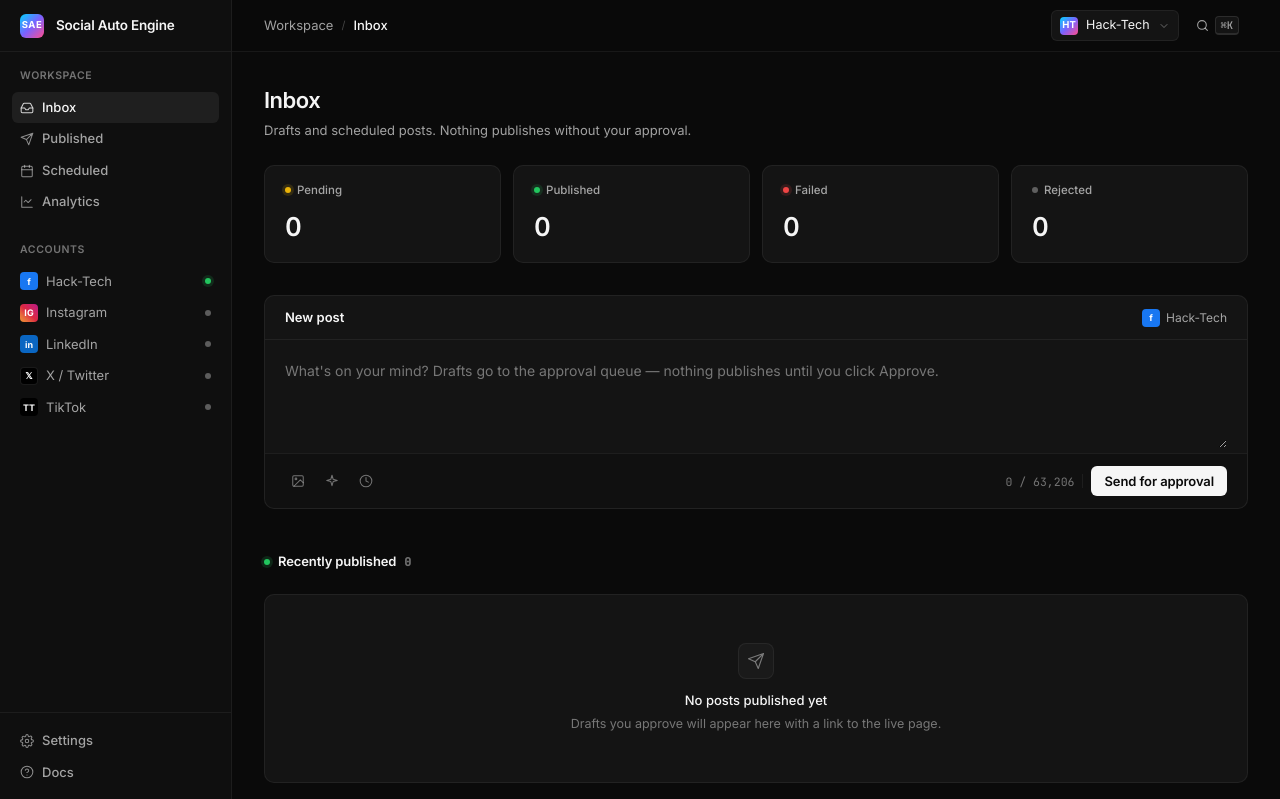
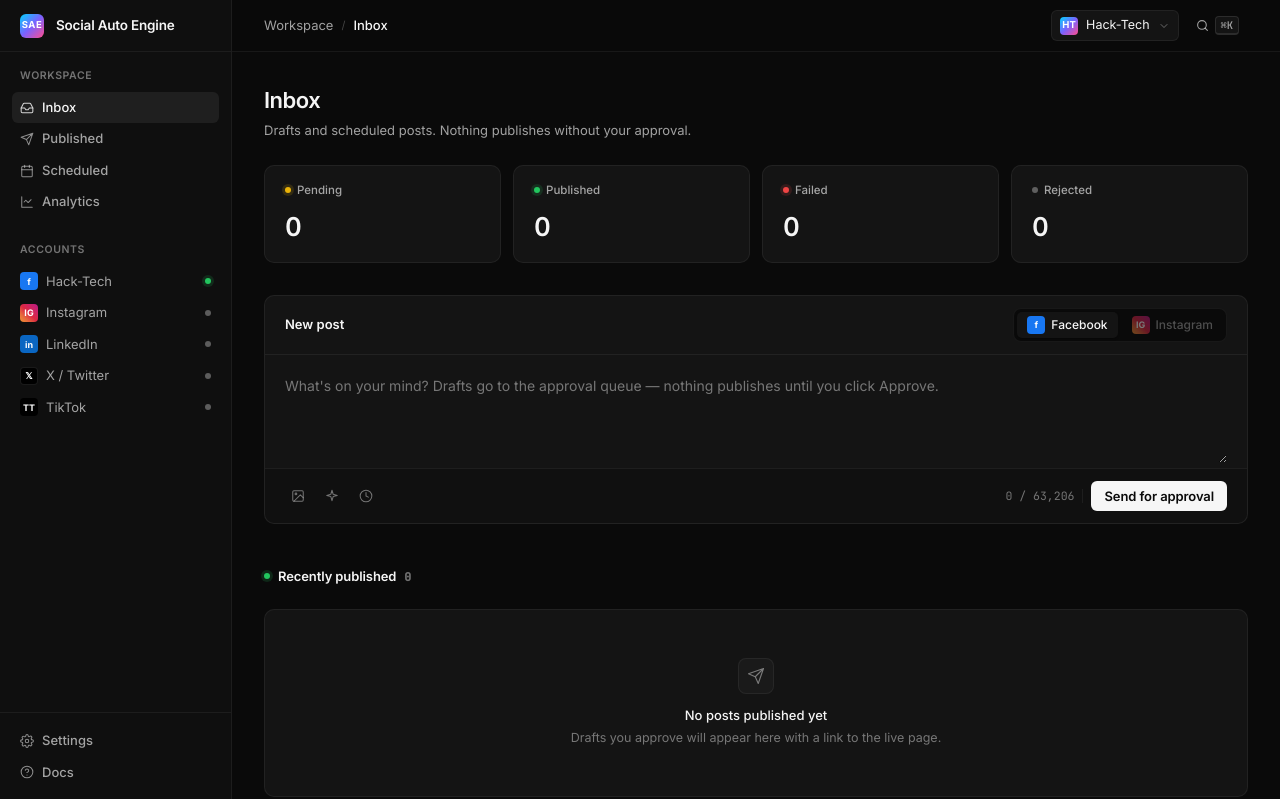
Before and after one commit to Freespirits/social-auto-engine, a FastAPI app: page / in a window 1280 px wide. Shown: the top 799 px of the page. Run offline with FastAPI, Linux system fonts and the light colour scheme; data that the repository does not hold is empty.

Commit message:
Add Instagram adapter and multi-platform compose
Backend
- New instagram_api.py: thin Graph API wrapper for IG Business Account
  (image publish, Reels publish, recent media, account info)
- Manager class extended with IG passthroughs
- Dashboard /compose accepts platform + image_url
- Dashboard /approve dispatches by post.platform via _publish_post helper
- /approve-all reuses the same dispatcher
- db.create_post takes platform + image_url; lightweight ALTER TABLE
  migration for existing dbs

Frontend
- Compose section gets a segmented platform toggle (FB / IG)
- Image URL input row shows automatically when IG is selected
- Sidebar shows IG @username and connected status when linked
- Post rows render the matching platform icon (fb / ig)
- IG radio is disabled when no IG account is linked, with tooltip via
  the data-tip system

Note: Instagram requires media — text-only posts are not supported on
the platform. The image_url field is required when IG is selected.

Co-Authored-By: Claude Opus 4.7 (1M context) <noreply@anthropic.com>

```diff
--- a/dashboard/app.py
+++ b/dashboard/app.py
@@ -82,12 +82,14 @@ async def index(request: Request):
     failed = db.list_posts(status="failed", limit=5)
     rejected = db.list_posts(status="rejected", limit=5)
     page_info = _safe_page_info()
+    ig_info = _safe_ig_info()
     stats = db.stats()
     return templates.TemplateResponse(
         request,
         "index.html",
         {
             "page": page_info,
+            "ig": ig_info,
             "pending": pending,
             "published": published,
             "failed": failed,
@@ -102,11 +104,22 @@ async def index(request: Request):
 # ---------------------------------------------------------------------------
 
 @app.post("/compose", response_class=HTMLResponse)
-async def compose(request: Request, message: str = Form(...)):
+async def compose(
+    request: Request,
+    message: str = Form(...),
+    platform: str = Form("facebook"),
+    image_url: str = Form(""),
+):
     message = message.strip()
+    image_url = image_url.strip() or None
     if not message:
         raise HTTPException(400, "Message cannot be empty")
-    db.create_post(message)
+    if platform not in {"facebook", "instagram"}:
+        raise HTTPException(400, "Unknown platform")
+    if platform == "instagram" and not image_url:
+        raise HTTPException(400, "Instagram posts require an image URL.")
+    account = "Hack-Tech" if platform == "facebook" else "Instagram"
+    db.create_post(message, account_name=account, platform=platform, image_url=image_url)
     return _refresh_all(request)
 
 
@@ -117,22 +130,40 @@ async def approve(request: Request, post_id: int):
         raise HTTPException(404)
     if post["status"] != "pending":
         raise HTTPException(409, f"Post is {post['status']}")
+    _publish_post(post)
+    return _refresh_all(request)
 
+
+def _publish_post(post: dict) -> None:
+    """Dispatch to the right platform adapter and record the result."""
+    platform = post.get("platform", "facebook")
     try:
-        result = fb.post_to_facebook(post["message"])
-        platform_post_id = result.get("id")
+        if platform == "facebook":
+            result = fb.post_to_facebook(post["message"])
+            platform_post_id = result.get("id")
+        elif platform == "instagram":
+            result = fb.post_to_instagram(
+                image_url=post["image_url"], caption=post["message"]
+            )
+            if not result.get("success"):
+                raise RuntimeError(str(result.get("error")))
+            platform_post_id = result.get("id")
+        else:
+            raise RuntimeError(f"Unknown platform: {platform}")
+
         permalink = None
         if platform_post_id:
             try:
-                detail = fb.get_post_permalink(platform_post_id)
-                permalink = detail.get("permalink_url") if isinstance(detail, dict) else None
+                if platform == "facebook":
+                    detail = fb.get_post_permalink(platform_post_id)
+                else:
+                    detail = fb.ig.get_media_permalink(platform_post_id)
+                permalink = detail.get("permalink_url") or detail.get("permalink") if isinstance(detail, dict) else None
             except Exception:
                 permalink = None
-        db.mark_published(post_id, platform_post_id, permalink)
+        db.mark_published(post["id"], platform_post_id, permalink)
     except Exception as exc:
-        db.mark_failed(post_id, str(exc))
-
-    return _refresh_all(request)
+        db.mark_failed(post["id"], str(exc))
 
 
 @app.post("/reject/{post_id}", response_class=HTMLResponse)
@@ -148,21 +179,8 @@ async def reject(request: Request, post_id: int):
 
 @app.post("/approve-all", response_class=HTMLResponse)
 async def approve_all(request: Request):
-    pending = db.list_posts(status="pending")
-    for post in pending:
-        try:
-            result = fb.post_to_facebook(post["message"])
-            platform_post_id = result.get("id")
-            permalink = None
-            if platform_post_id:
-                try:
-                    detail = fb.get_post_permalink(platform_post_id)
-                    permalink = detail.get("permalink_url") if isinstance(detail, dict) else None
-                except Exception:
-                    permalink = None
-            db.mark_published(post["id"], platform_post_id, permalink)
-        except Exception as exc:
-            db.mark_failed(post["id"], str(exc))
+    for post in db.list_posts(status="pending"):
+        _publish_post(post)
     return _refresh_all(request)
 
 
@@ -203,6 +221,15 @@ def _safe_page_info() -> dict:
     return {"id": page_id, "name": "Hack-Tech", "category": "Education website"}
 
 
+def _safe_ig_info() -> dict:
+    """Lookup Instagram account; safe fallback when token is missing/expired."""
+    try:
+        info = fb.get_instagram_account_info()
+        return info if isinstance(info, dict) else {"connected": False}
+    except Exception as exc:
+        return {"connected": False, "error": str(exc)}
+
+
 # ---------------------------------------------------------------------------
 # Entry point
 # ---------------------------------------------------------------------------
--- a/dashboard/static/styles.css
+++ b/dashboard/static/styles.css
@@ -495,6 +495,93 @@ textarea::placeholder { color: var(--text-tertiary); }
 .btn-sm { padding: 4px var(--sp-2); font-size: 12px; }
 .btn-icon { width: 28px; height: 28px; padding: 0; }
 
+/* ─── Platform toggle (segmented control) ─────────────── */
+.platform-toggle {
+  display: flex;
+  gap: 4px;
+  background: var(--bg);
+  border: 1px solid var(--border);
+  border-radius: var(--r);
+  padding: 3px;
+}
+
+.platform-toggle input[type="radio"] {
+  position: absolute;
+  opacity: 0;
+  pointer-events: none;
+}
+
+.platform-toggle label {
+  cursor: pointer;
+  display: block;
+}
+
+.platform-toggle label:has(input:disabled) {
+  cursor: not-allowed;
+  opacity: 0.45;
+}
+
+.pt-pill {
+  display: inline-flex;
+  align-items: center;
+  gap: 6px;
+  padding: 4px 10px;
+  border-radius: 5px;
+  font-size: 12px;
+  font-weight: 500;
+  color: var(--text-secondary);
+  transition: background 100ms, color 100ms;
+}
+
+.platform-toggle label:hover .pt-pill {
+  color: var(--text);
+}
+
+.platform-toggle input:checked + .pt-pill {
+  background: var(--bg-elevated);
+  color: var(--text);
+  box-shadow: 0 1px 2px rgba(0, 0, 0, 0.3);
+}
+
+.pt-handle {
+  font-family: var(--font-mono);
+  font-size: 10.5px;
+  color: var(--text-tertiary);
+  margin-left: 2px;
+}
+
+/* ─── Image URL input row ─────────────────────────────── */
+.img-row {
+  display: flex;
+  align-items: center;
+  gap: var(--sp-3);
+  padding: var(--sp-2) 0;
+  margin-top: var(--sp-2);
+  border-top: 1px solid var(--border);
+}
+
+.img-label {
+  font-size: 11.5px;
+  font-weight: 500;
+  color: var(--text-secondary);
+  text-transform: uppercase;
+  letter-spacing: 0.5px;
+  flex-shrink: 0;
+}
+
+.img-input {
+  flex: 1;
+  background: transparent;
+  border: none;
+  color: var(--text);
+  font-family: var(--font-mono);
+  font-size: 12.5px;
+  outline: none;
+  padding: 4px 0;
+}
+
+.img-input::placeholder { color: var(--text-tertiary); }
+
 /* ─── Tabs ─────────────────────────────────────────────── */
 .tabs {
   display: flex;
--- a/dashboard/templates/_columns.html
+++ b/dashboard/templates/_columns.html
@@ -37,7 +37,11 @@
           </div>
           <div class="post-message">{{ p.message }}</div>
           <div class="post-meta">
-            <span class="platform-icon fb" style="width:14px;height:14px;font-size:8px;">f</span>
+            {% if p.platform == 'instagram' %}
+              <span class="platform-icon ig" style="width:14px;height:14px;font-size:7px;">IG</span>
+            {% else %}
+              <span class="platform-icon fb" style="width:14px;height:14px;font-size:8px;">f</span>
+            {% endif %}
             <span>{{ p.account_name }}</span>
             <span>·</span>
             <span data-tip="{{ p.created_at }}" data-tip-place="bottom">{{ p.created_at | time_ago }}</span>
--- a/dashboard/templates/index.html
+++ b/dashboard/templates/index.html
@@ -52,9 +52,9 @@
         <span>{{ page.name or 'Hack-Tech' }}</span>
         <span class="status-dot"></span>
       </div>
-      <div class="nav-account">
+      <div class="nav-account {% if ig and ig.connected %}connected{% endif %}">
         <span class="platform-icon ig">IG</span>
-        <span>Instagram</span>
+        <span>{% if ig and ig.connected %}@{{ ig.username }}{% else %}Instagram{% endif %}</span>
         <span class="status-dot"></span>
       </div>
       <div class="nav-account">
@@ -141,12 +141,29 @@
       <section class="compose">
         <div class="compose-header">
           <div class="compose-title">New post</div>
-          <div class="compose-platforms">
-            <span class="platform-icon fb">f</span>
-            <span>Hack-Tech</span>
+          <div class="platform-toggle">
+            <label>
+              <input type="radio" name="platform-toggle" value="facebook" checked
+                     onchange="setPlatform('facebook')">
+              <span class="pt-pill">
+                <span class="platform-icon fb">f</span>
+                Facebook
+              </span>
+            </label>
+            <label>
+              <input type="radio" name="platform-toggle" value="instagram"
+                     onchange="setPlatform('instagram')"
+                     {% if not ig or not ig.connected %}disabled{% endif %}>
+              <span class="pt-pill">
+                <span class="platform-icon ig">IG</span>
+                Instagram
+                {% if ig and ig.connected %}<span class="pt-handle">@{{ ig.username }}</span>{% endif %}
+              </span>
+            </label>
           </div>
         </div>
-        <form hx-post="/compose" hx-target="#content" hx-swap="outerHTML" hx-on:htmx:after-request="if(event.detail.successful){this.reset();document.getElementById('msg').dispatchEvent(new Event('input'))}">
+        <form id="composeForm" hx-post="/compose" hx-target="#content" hx-swap="outerHTML" hx-on:htmx:after-request="if(event.detail.successful){document.getElementById('msg').value='';document.getElementById('img').value='';document.getElementById('cc').textContent='0';document.getElementById('imgRow').style.display='none'}">
+          <input type="hidden" name="platform" id="platformInput" value="facebook">
           <div class="compose-body">
             <textarea
               id="msg"
@@ -155,6 +172,12 @@
               oninput="document.getElementById('cc').textContent=this.value.length"
               required
             ></textarea>
+            <div id="imgRow" class="img-row" style="display:none;">
+              <span class="img-label">Image URL</span>
+              <input type="url" name="image_url" id="img"
+                     placeholder="https://example.com/image.jpg"
+                     class="img-input">
+            </div>
           </div>
           <div class="compose-footer">
             <div class="compose-toolbar">
@@ -191,6 +214,19 @@
 <script>
   const msg = document.getElementById('msg');
   if (msg) msg.dispatchEvent(new Event('input'));
+
+  function setPlatform(p) {
+    document.getElementById('platformInput').value = p;
+    const imgRow = document.getElementById('imgRow');
+    const imgInput = document.getElementById('img');
+    if (p === 'instagram') {
+      imgRow.style.display = 'flex';
+      imgInput.required = true;
+    } else {
+      imgRow.style.display = 'none';
+      imgInput.required = false;
+    }
+  }
 </script>
 
 </body>
--- a/manager.py
+++ b/manager.py
@@ -1,13 +1,28 @@
 from typing import Any
 from facebook_api import FacebookAPI
+from instagram_api import InstagramAPI
 
 
 class Manager:
     def __init__(self):
         self.api = FacebookAPI()
+        self.ig = InstagramAPI()
 
     def post_to_facebook(self, message: str) -> dict[str, Any]:
         return self.api.post_message(message)
+
+    # --- Instagram passthroughs (used by the dashboard) ---
+    def get_instagram_account_info(self) -> dict[str, Any]:
+        return self.ig.get_account_info()
+
+    def post_to_instagram(self, image_url: str, caption: str = "") -> dict[str, Any]:
+        return self.ig.publish_image(image_url, caption)
+
+    def post_reel_to_instagram(self, video_url: str, caption: str = "") -> dict[str, Any]:
+        return self.ig.publish_reel(video_url, caption)
+
+    def get_instagram_media(self, limit: int = 10) -> dict[str, Any]:
+        return self.ig.get_recent_media(limit)
 
     def reply_to_comment(self, post_id: str, comment_id: str, message: str) -> dict[str, Any]:
         return self.api.reply_to_comment(comment_id, message)
```
Also changed, not shown: dashboard/db.py (+14 -3 lines), instagram_api.py (added, +156 -0 lines).
